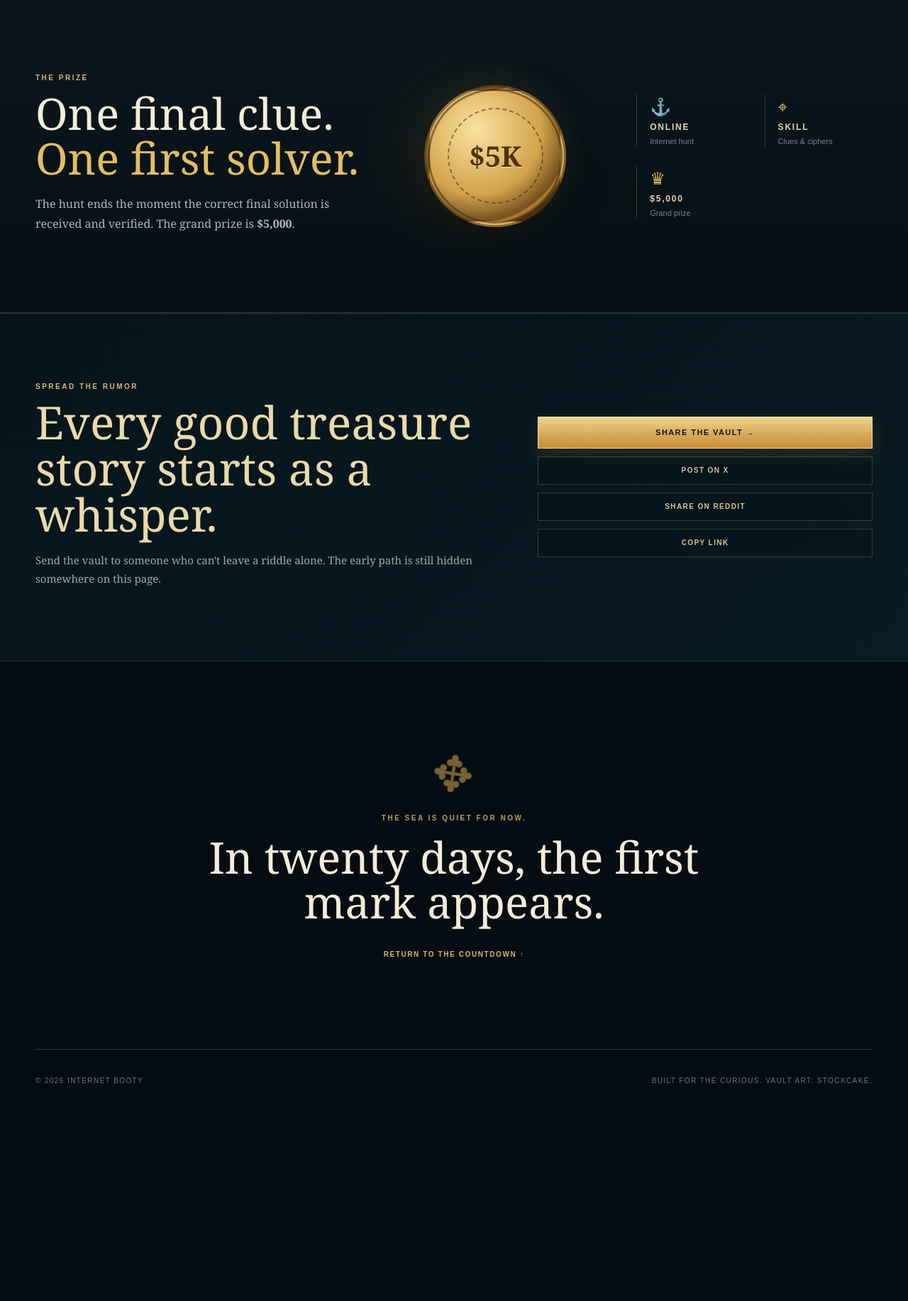
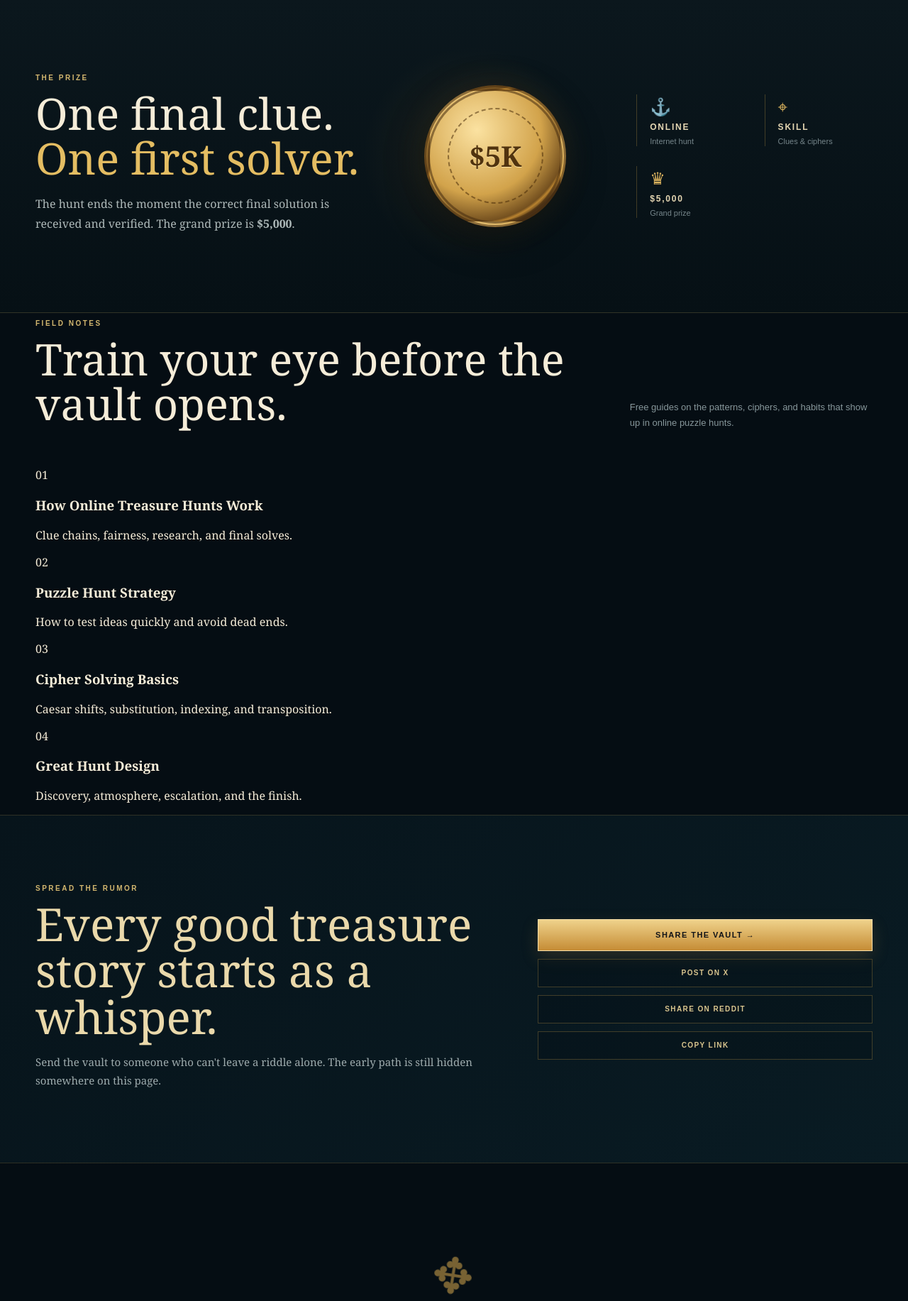
Before and after one commit to ShanePrairie/internetbooty, a Flask app: page / in a window 1280 px wide; the page is wider, and only the part inside the window is pictured. Shown: the part 1947-3780 px from the top of that part at 71% size. Before the commit the page ends 3473 px from the top of that part, so only its background shows below. Run offline with Flask 3, Linux system fonts and the light colour scheme.

Commit message:
Link field notes from homepage

```diff
--- a/templates/index.html
+++ b/templates/index.html
@@ -164,6 +164,22 @@
       </div>
     </section>
 
+    <section class="field-notes shell">
+      <div class="section-head">
+        <div>
+          <p class="section-kicker">FIELD NOTES</p>
+          <h2>Train your eye before the vault opens.</h2>
+        </div>
+        <p>Free guides on the patterns, ciphers, and habits that show up in online puzzle hunts.</p>
+      </div>
+      <div class="field-notes-grid">
+        <a href="/guides/how-online-treasure-hunts-work"><span>01</span><h3>How Online Treasure Hunts Work</h3><p>Clue chains, fairness, research, and final solves.</p></a>
+        <a href="/guides/puzzle-hunt-strategy"><span>02</span><h3>Puzzle Hunt Strategy</h3><p>How to test ideas quickly and avoid dead ends.</p></a>
+        <a href="/guides/cipher-solving-basics"><span>03</span><h3>Cipher Solving Basics</h3><p>Caesar shifts, substitution, indexing, and transposition.</p></a>
+        <a href="/guides/what-makes-a-great-online-treasure-hunt"><span>04</span><h3>Great Hunt Design</h3><p>Discovery, atmosphere, escalation, and the finish.</p></a>
+      </div>
+    </section>
+
     <section class="share-section">
       <div class="shell share-grid">
         <div>
```
